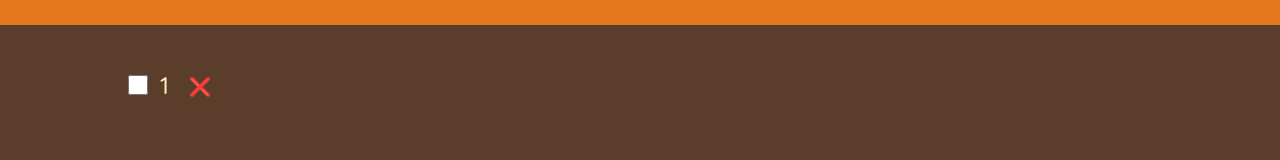
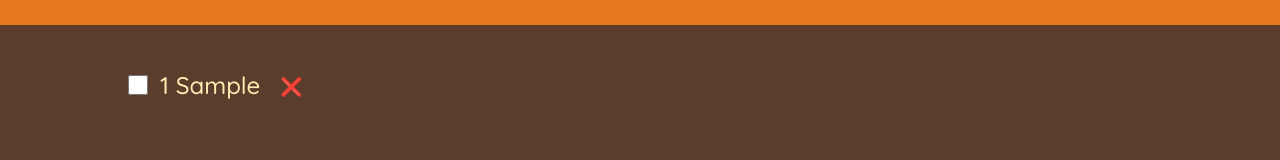
Before and after one commit to qinangao/packing-list-app, a React (Create React App) app: page / in a window 1280 px wide. Both pictures are taken after typing "Sample" into the empty fields and a click on the button "ADD". Shown: the part 270-430 px from the top of the page. Built offline with nearby package versions, Linux system fonts and the light colour scheme.

Commit message:
change input to description

```diff
--- a/src/components/Item.jsx
+++ b/src/components/Item.jsx
@@ -7,7 +7,7 @@ export default function Item({ object, onDelete, onToggle }) {
         onChange={() => onToggle(object.id)}
       />
       <span style={object.packed ? { textDecoration: "line-through" } : {}}>
-        {object.quantity} {object.input}
+        {object.quantity} {object.description}
       </span>
       <button onClick={() => onDelete(object.id)}>❌</button>
     </li>
```
